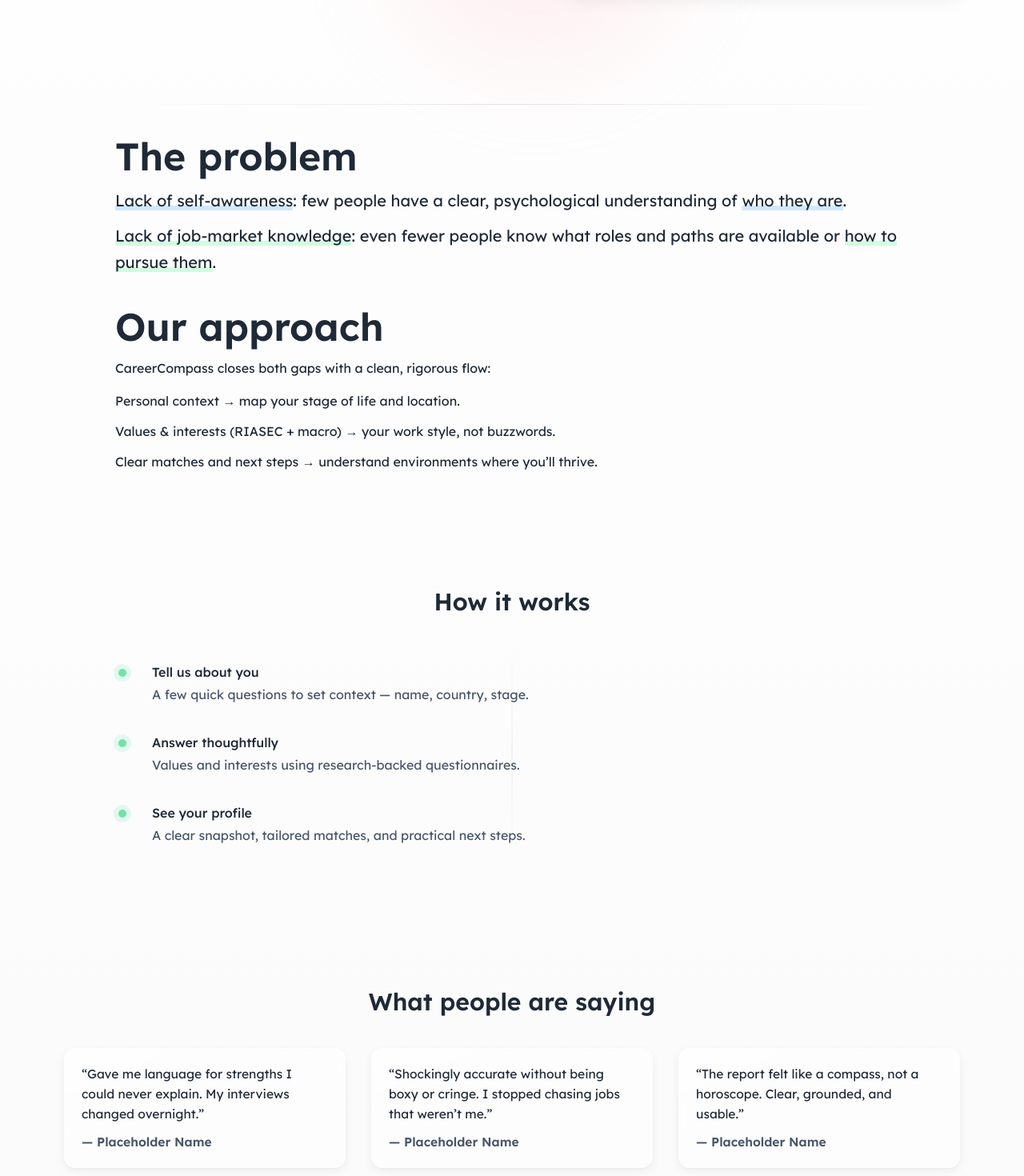
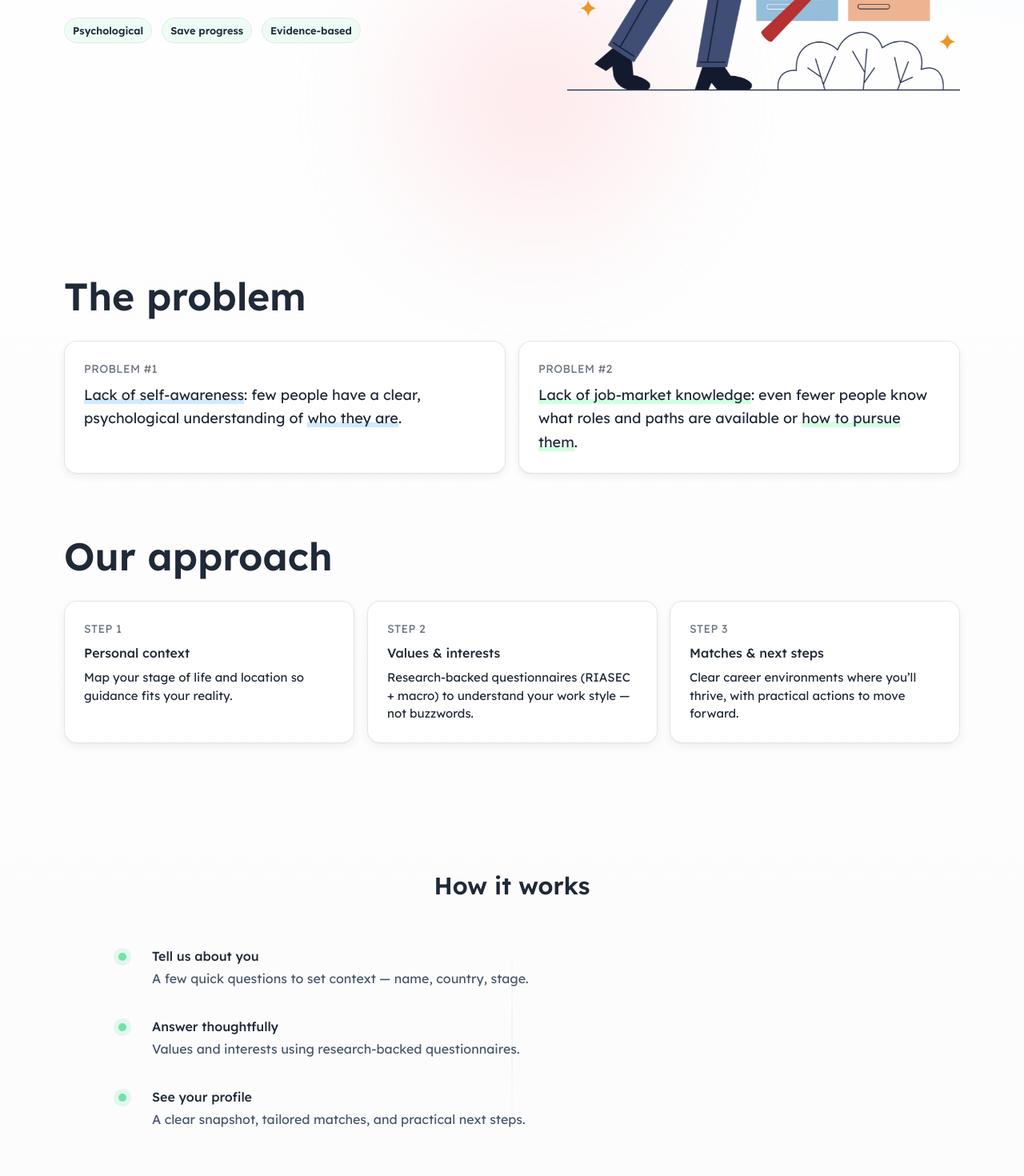
Before and after one commit to nero-tulip/career-compass, a Next.js app in the folder careerwise/: page / in a window 1280 px wide. Shown: the part 640-2110 px from the top of the page at 80% size. Built offline with nearby package versions, Linux system fonts and the light colour scheme; no server answers.

Commit message:
UI updates on home page

```diff
--- a/careerwise/src/app/(marketing)/page.tsx
+++ b/careerwise/src/app/(marketing)/page.tsx
@@ -2,6 +2,74 @@
 
 import JoinPlatformButton from "../components/JoinPlatformButton";
 import Image from "next/image";
+import { useEffect, useRef, useState, ElementType, PropsWithChildren } from "react";
+
+/** ----------------------------------------------------------
+ * Tiny reveal-on-scroll helper (no external deps)
+ * direction: 'up' | 'down' | 'left' | 'right'
+ * delay: seconds (stagger siblings like 0, 0.1, 0.2…)
+ * as: polymorphic element, defaults to 'div'
+ * --------------------------------------------------------- */
+function Reveal({
+  children,
+  className = "",
+  delay = 0,
+  direction = "up",
+  as,
+}: PropsWithChildren<{
+  className?: string;
+  delay?: number;
+  direction?: "up" | "down" | "left" | "right";
+  as?: ElementType;
+}>) {
+  const Tag = (as || "div") as ElementType;
+  const ref = useRef<HTMLElement | null>(null);
+  const [shown, setShown] = useState(false);
+
+  useEffect(() => {
+    const el = ref.current;
+    if (!el) return;
+    const io = new IntersectionObserver(
+      (entries) => {
+        entries.forEach((e) => {
+          if (e.isIntersecting) {
+            setShown(true);
+            io.unobserve(e.target);
+          }
+        });
+      },
+      { threshold: 0.2 }
+    );
+    io.observe(el);
+    return () => io.disconnect();
+  }, []);
+
+  const base = "transition-all duration-700 ease-out will-change-transform";
+  const initial =
+    direction === "up"
+      ? "translate-y-6"
+      : direction === "down"
+      ? "-translate-y-6"
+      : direction === "left"
+      ? "translate-x-6"
+      : " -translate-x-6";
+
+  const cls = [
+    base,
+    shown ? "opacity-100 translate-x-0 translate-y-0" : `opacity-0 ${initial}`,
+    className,
+  ].join(" ");
+
+  return (
+    <Tag
+      ref={ref as any}
+      className={cls}
+      style={{ transitionDelay: `${delay}s` }}
+    >
+      {children}
+    </Tag>
+  );
+}
 
 export default function Home() {
   return (
@@ -17,35 +85,30 @@ export default function Home() {
         <div aria-hidden className="hero-blob hero-blob--sky" />
         <div aria-hidden className="hero-blob hero-blob--blush" />
 
-        <div className="grid gap-10 md:grid-cols-[1.2fr_1fr] items-start">
-          <div>
+        <div className="grid gap-10 md:grid-cols-[1.2fr_1fr] items-center">
+          <Reveal as="div" direction="up" delay={0.05}>
             <h1 className="text-balance text-4xl md:text-6xl font-semibold tracking-tight leading-tight glow">
               Finding the perfect career, <span className="text-gradient">for you</span>.
             </h1>
-            <p className="mt-6 text-lg text-[--text-dim] max-w-prose">
-              We combine research-based psychology with job-market insight to help you find environments
-              where you’ll thrive.
-            </p>
+            <Reveal as="p" className="mt-6 text-lg text-[--text-dim] max-w-prose" delay={0.15}>
+              We combine research-based psychology with job-market insight to help you find
+              environments where you’ll thrive.
+            </Reveal>
 
-            <div className="mt-8 flex flex-wrap items-center gap-4">
+            <Reveal as="div" className="mt-8 flex flex-wrap items-center gap-4" delay={0.25}>
               <JoinPlatformButton />
               <a href="#how-it-works" className="btn btn-ghost">How it works</a>
-            </div>
+            </Reveal>
 
-            <div className="mt-6 flex flex-wrap gap-3 text-sm text-[--text-dim]">
+            <Reveal as="div" className="mt-6 flex flex-wrap gap-3 text-sm text-[--text-dim]" delay={0.35}>
               <span className="badge">Psychological</span>
               <span className="badge">Save progress</span>
               <span className="badge">Evidence-based</span>
-            </div>
-          </div>
+            </Reveal>
+          </Reveal>
 
-          <div className="relative min-h-[280px] md:min-h-[420px]">
-            {/* abstract “diagram” without borders */}
-            <div className="absolute inset-0 rounded-2xl backdrop-blur-md shadow-[var(--shadow-2)] bg-[color:rgba(255,255,255,0.55)]"></div>
-            <div className="absolute inset-0 rounded-2xl bg-grid mix-blend-overlay opacity-[0.35]" />
-            {/* image inside the square */}
-            <div className="absolute inset-0 p-4 md:p-6">
-              {/* <div className="relative w-full h-full overflow-hidden rounded-xl"> */}
+          {/* image column — no white box, aligned with text, larger */}
+          <Reveal as="div" className="relative min-h-[420px] md:min-h-[620px]" direction="left" delay={0.15}>
             <Image
               src="/hero-illustration.png"
               alt="Career search illustration"
@@ -53,93 +116,224 @@ export default function Home() {
               className="object-cover"
               priority
             />
-              {/* </div> */}
-            </div>
-          </div>
+          </Reveal>
         </div>
       </section>
 
-      {/* PROBLEM → SOLUTION (no boxes, just type + soft divider) */}
-      <section className="relative mx-auto max-w-5xl px-4 py-16">
-        <div className="soft-divider mb-10" />
-        <div className="space-y-10">
-          <div>
-            <h2 className="text-2xl md:text-5xl font-semibold">The problem</h2>
-            <ul className="mt-4 space-y-3 leading-relaxed text-[--text] text-lg md:text-xl">
-              <li><span className="underline-accent">Lack of self-awareness</span>: few people have a clear, psychological understanding of <span className="underline-accent">who they are</span>.</li>
-              <li><span className="underline-accent-green">Lack of job-market knowledge</span>: even fewer people know what roles and paths are available or <span className="underline-accent-green">how to pursue them</span>.</li>
-            </ul>
+      {/* THE PROBLEM */}
+      <section className="relative mx-auto max-w-6xl px-4 py-20">
+        <Reveal as="h2" className="text-3xl md:text-5xl font-semibold mb-8" delay={0.05}>
+          The problem
+        </Reveal>
+
+        <div className="grid gap-4 md:grid-cols-2">
+          <Reveal
+            className="rounded-2xl border border-black/10 bg-white/70 backdrop-blur p-6 shadow-[var(--shadow-1)]"
+            delay={0.05}
+          >
+            <div className="text-sm uppercase tracking-wide text-gray-500 mb-2">Problem #1</div>
+            <p className="text-lg leading-relaxed">
+              <span className="underline-accent">Lack of self-awareness</span>: few people have a clear,
+              psychological understanding of <span className="underline-accent">who they are</span>.
+            </p>
+          </Reveal>
+
+          <Reveal
+            className="rounded-2xl border border-black/10 bg-white/70 backdrop-blur p-6 shadow-[var(--shadow-1)]"
+            delay={0.15}
+          >
+            <div className="text-sm uppercase tracking-wide text-gray-500 mb-2">Problem #2</div>
+            <p className="text-lg leading-relaxed">
+              <span className="underline-accent-green">Lack of job-market knowledge</span>: even fewer people
+              know what roles and paths are available or <span className="underline-accent-green">how to pursue them</span>.
+            </p>
+          </Reveal>
         </div>
-          <div>
-            <h2 className="text-2xl md:text-5xl font-semibold">Our approach</h2>
-            <p className="mt-4 text-[--text-dim]">
-              CareerCompass closes both gaps with a clean, rigorous flow:
+      </section>
+
+      {/* OUR APPROACH */}
+      <section className="relative mx-auto max-w-6xl px-4 pb-20">
+        <Reveal as="h2" className="text-3xl md:text-5xl font-semibold mb-8" delay={0.05}>
+          Our approach
+        </Reveal>
+
+        <div className="grid gap-4 md:grid-cols-3">
+          <Reveal
+            className="rounded-2xl border border-black/10 bg-white/70 backdrop-blur p-6 shadow-[var(--shadow-1)]"
+            delay={0.05}
+          >
+            <div className="text-sm uppercase tracking-wide text-gray-500 mb-2">Step 1</div>
+            <h3 className="font-medium mb-2">Personal context</h3>
+            <p className="text-[15px] text-[--text-dim]">
+              Map your stage of life and location so guidance fits your reality.
             </p>
-            <ul className="mt-4 space-y-3 leading-relaxed text-[--text]">
-              <li>Personal context → map your stage of life and location.</li>
-              <li>Values & interests (RIASEC + macro) → your work style, not buzzwords.</li>
-              <li>Clear matches and next steps → understand environments where you’ll thrive.</li>
-            </ul>
-          </div>
+          </Reveal>
+
+          <Reveal
+            className="rounded-2xl border border-black/10 bg-white/70 backdrop-blur p-6 shadow-[var(--shadow-1)]"
+            delay={0.15}
+          >
+            <div className="text-sm uppercase tracking-wide text-gray-500 mb-2">Step 2</div>
+            <h3 className="font-medium mb-2">Values & interests</h3>
+            <p className="text-[15px] text-[--text-dim]">
+              Research-backed questionnaires (RIASEC + macro) to understand your work style — not buzzwords.
+            </p>
+          </Reveal>
+
+          <Reveal
+            className="rounded-2xl border border-black/10 bg-white/70 backdrop-blur p-6 shadow-[var(--shadow-1)]"
+            delay={0.25}
+          >
+            <div className="text-sm uppercase tracking-wide text-gray-500 mb-2">Step 3</div>
+            <h3 className="font-medium mb-2">Matches & next steps</h3>
+            <p className="text-[15px] text-[--text-dim]">
+              Clear career environments where you’ll thrive, with practical actions to move forward.
+            </p>
+          </Reveal>
         </div>
       </section>
 
       {/* HOW IT WORKS (timeline, no cards) */}
       <section id="how-it-works" className="relative mx-auto max-w-5xl px-4 py-20">
-        <h2 className="text-center text-3xl font-semibold">How it works</h2>
+        <Reveal as="h2" className="text-center text-3xl font-semibold" delay={0.05}>
+          How it works
+        </Reveal>
         <ol className="mt-10 relative">
           <div aria-hidden className="absolute left-4 md:left-1/2 md:-translate-x-1/2 top-0 bottom-0 w-px bg-[linear-gradient(to_bottom,transparent,rgba(0,0,0,0.08),transparent)]" />
-          <li className="timeline-step">
+          <Reveal as="li" className="timeline-step" delay={0.05}>
             <span className="timeline-dot" />
             <div className="timeline-content">
               <h3 className="font-medium">Tell us about you</h3>
               <p className="muted mt-1">A few quick questions to set context — name, country, stage.</p>
             </div>
-          </li>
-          <li className="timeline-step">
+          </Reveal>
+          <Reveal as="li" className="timeline-step" delay={0.15}>
             <span className="timeline-dot" />
             <div className="timeline-content">
               <h3 className="font-medium">Answer thoughtfully</h3>
               <p className="muted mt-1">Values and interests using research-backed questionnaires.</p>
             </div>
-          </li>
-          <li className="timeline-step">
+          </Reveal>
+          <Reveal as="li" className="timeline-step" delay={0.25}>
             <span className="timeline-dot" />
             <div className="timeline-content">
               <h3 className="font-medium">See your profile</h3>
               <p className="muted mt-1">A clear snapshot, tailored matches, and practical next steps.</p>
             </div>
-          </li>
+          </Reveal>
         </ol>
       </section>
 
       {/* TESTIMONIALS (flowing quotes) */}
       <section className="relative mx-auto max-w-6xl px-4 py-20">
-        <h2 className="text-center text-3xl font-semibold">What people are saying</h2>
+        <Reveal as="h2" className="text-center text-3xl font-semibold" delay={0.05}>
+          What people are saying
+        </Reveal>
         <div className="mt-10 grid gap-8 md:grid-cols-3">
-          <blockquote className="quote">
-            “Gave me language for strengths I could never explain. My interviews changed overnight.”
-            <cite>— Placeholder Name</cite>
-          </blockquote>
-          <blockquote className="quote">
-            “Shockingly accurate without being boxy or cringe. I stopped chasing jobs that weren’t me.”
-            <cite>— Placeholder Name</cite>
-          </blockquote>
-          <blockquote className="quote">
-            “The report felt like a compass, not a horoscope. Clear, grounded, and usable.”
-            <cite>— Placeholder Name</cite>
-          </blockquote>
+          <Reveal className="quote" delay={0.05}>
+            “Told me things about myself I didn't even know. Super insightful. No one in school or uni ever focused on these things.”
+            <cite>— Annie, 22 (Sydney, Aus)</cite>
+          </Reveal>
+          <Reveal className="quote" delay={0.15}>
+            “So much better than what was offered in school in terms of guidance. The increased self-awareness alone was incredibly helpful.”
+            <cite>— James, 20 (London, UK)</cite>
+          </Reveal>
+          <Reveal className="quote" delay={0.25}>
+            “Helped me feel more confident in the uni degree I chose. I now feel like I have a plan with a goal and I know how to get there.”
+            <cite>— Sarah, 19 (Melbourne, Aus)</cite>
+          </Reveal>
         </div>
       </section>
 
       {/* FINAL CTA (glass, no borders) */}
-      <section className="relative px-4 pb-24">
-        <div className="mx-auto max-w-5xl rounded-2xl backdrop-blur-md shadow-[var(--shadow-2)] bg-[color:rgba(255,255,255,0.6)] p-10 text-center">
+      <section className="relative px-4 pb-8">
+        <Reveal
+          className="mx-auto max-w-5xl rounded-2xl backdrop-blur-md shadow-[var(--shadow-2)] bg-[color:rgba(255,255,255,0.6)] p-10 text-center"
+          delay={0.05}
+        >
           <h2 className="text-3xl font-semibold">Ready to find your fit?</h2>
           <p className="muted mt-2">Start now and get a research-based snapshot of where you’ll thrive.</p>
           <div className="mt-6 flex justify-center">
             <JoinPlatformButton />
           </div>
+        </Reveal>
+      </section>
+
+      {/* FAQ */}
+      <section className="relative mx-auto max-w-5xl px-4 pb-24">
+        <Reveal as="h2" className="text-2xl md:text-3xl font-semibold mb-6 text-center" delay={0.05}>
+          Frequently asked questions
+        </Reveal>
+        <div className="space-y-3">
+          <Reveal
+            as="details"
+            className="group rounded-2xl border border-black/10 bg-white/70 backdrop-blur p-5 shadow-[var(--shadow-1)]"
+            delay={0.05}
+          >
+            <summary className="flex cursor-pointer list-none items-center justify-between">
+              <span className="font-medium">What is CareerCompass?</span>
+              <span className="ml-4 text-gray-500 transition group-open:rotate-45">＋</span>
+            </summary>
+            <div className="mt-3 text-[15px] text-[--text-dim]">
+              A research-based platform that maps your interests and preferences to career environments where you’re most likely to thrive.
+            </div>
+          </Reveal>
+
+          <Reveal
+            as="details"
+            className="group rounded-2xl border border-black/10 bg-white/70 backdrop-blur p-5 shadow-[var(--shadow-1)]"
+            delay={0.15}
+          >
+            <summary className="flex cursor-pointer list-none items-center justify-between">
+              <span className="font-medium">How long does the free profile take?</span>
+              <span className="ml-4 text-gray-500 transition group-open:rotate-45">＋</span>
+            </summary>
+            <div className="mt-3 text-[15px] text-[--text-dim]">
+              Around 8–10 minutes. You can pause anytime — your progress is saved to your account.
+            </div>
+          </Reveal>
+
+          <Reveal
+            as="details"
+            className="group rounded-2xl border border-black/10 bg-white/70 backdrop-blur p-5 shadow-[var(--shadow-1)]"
+            delay={0.25}
+          >
+            <summary className="flex cursor-pointer list-none items-center justify-between">
+              <span className="font-medium">What do I get with PRO?</span>
+              <span className="ml-4 text-gray-500 transition group-open:rotate-45">＋</span>
+            </summary>
+            <div className="mt-3 text-[15px] text-[--text-dim]">
+              A deeper psychological profile (Big 5), higher-precision career matches, personalized resources, and upcoming mentor access — all for a one-time fee.
+            </div>
+          </Reveal>
+
+          <Reveal
+            as="details"
+            className="group rounded-2xl border border-black/10 bg-white/70 backdrop-blur p-5 shadow-[var(--shadow-1)]"
+            delay={0.35}
+          >
+            <summary className="flex cursor-pointer list-none items-center justify-between">
+              <span className="font-medium">Can I edit my answers later?</span>
+              <span className="ml-4 text-gray-500 transition group-open:rotate-45">＋</span>
+            </summary>
+            <div className="mt-3 text-[15px] text-[--text-dim]">
+              Yes. The platform lets you revisit each section (Basics, Preferences, RIASEC) and regenerate results anytime.
+            </div>
+          </Reveal>
+
+          <Reveal
+            as="details"
+            className="group rounded-2xl border border-black/10 bg-white/70 backdrop-blur p-5 shadow-[var(--shadow-1)]"
+            delay={0.45}
+          >
+            <summary className="flex cursor-pointer list-none items-center justify-between">
+              <span className="font-medium">Is my data private?</span>
+              <span className="ml-4 text-gray-500 transition group-open:rotate-45">＋</span>
+            </summary>
+            <div className="mt-3 text-[15px] text-[--text-dim]">
+              We take privacy seriously. Your responses are tied to your account, used to generate your results, and not sold to third parties.
+            </div>
+          </Reveal>
         </div>
       </section>
     </div>
```
Lines whose indentation alone changed are shown as unchanged.
